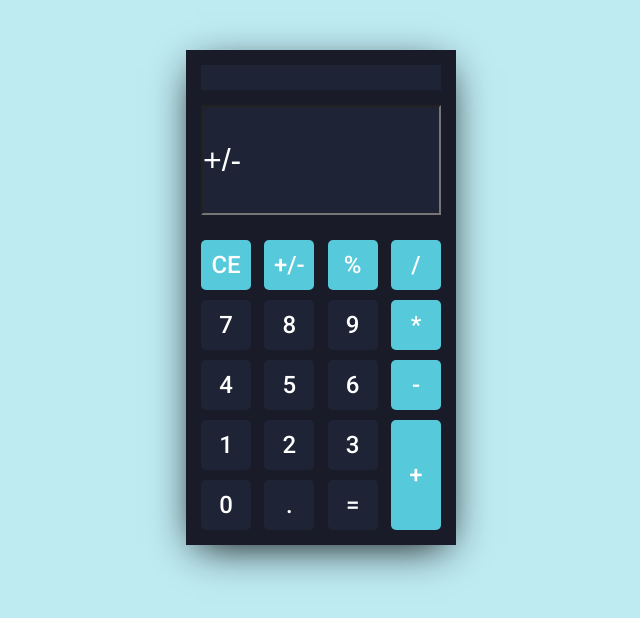
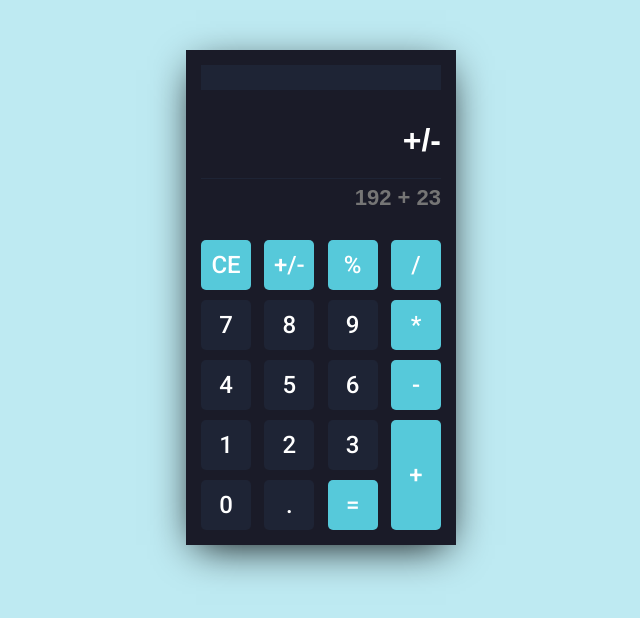
Before and after one commit to Irynanaiko/Calculator-online, a plain HTML site: page index.html in a window 1280 px wide. Both pictures are taken after a click on the button "+/-". Shown: the whole page, without its empty margins (319-959 px from the left). Drawn offline with Linux system fonts and the light colour scheme.

Commit message:
modified project

```diff
--- a/app.js
+++ b/app.js
@@ -1,5 +1,6 @@
 window.addEventListener("DOMContentLoaded", () => {
-    const display = document.querySelector('.display');
+    const displayRes = document.querySelector('.display-result');
+    const displayOp = document.querySelector('.display-operation');
     const equals = document.querySelector('.equals');
     const clear = document.querySelector('.clear');
     const num = document.querySelectorAll('[data-num]');
@@ -12,7 +13,7 @@ window.addEventListener("DOMContentLoaded", () => {
     });
 
     function digitPressed(ev) {
-        display.value += ev.target.innerText;
+        displayRes.value += ev.target.innerText;
     }
 
     // Opers
@@ -22,28 +23,30 @@ window.addEventListener("DOMContentLoaded", () => {
     });
 
     function operPressed(ev) {
-        display.value += ev.target.innerText;
-        // display.value.style.color = '#56c9da';
+        displayRes.value += ev.target.innerText;
+        // displayRes.value.style.color = '#56c9da';
     }
 
     // Equal
     equals.addEventListener('click', calculate);
 
     function calculate() {
-        display.value = eval(display.value);
+        displayRes.value = eval(displayRes.value);
     }
 
     // Clear
-    clear.addEventListener('click', () => (display.value = ''));
+    clear.addEventListener('click', () => (displayRes.value = ''));
 
     // By zero
     divZero.addEventListener('click', divByZero);
 
     function divByZero() {
-        let dispContent = eval(display.value);
+        let dispContent = eval(displayRes.value);
         if (dispContent == 'Infinity') {
-            display.value = 'Ви не можете ділити на 0';
-            // display.value.classList.add('.broken');
+            displayRes.value = 'Ви не можете ділити на 0';
+            // displayRes.value.classList.add('.broken');
+
+            console.log(dispContent)
         }
 
     }
@@ -54,10 +57,10 @@ window.addEventListener("DOMContentLoaded", () => {
     });
 
     function multyOps() {
-        let dispContent = display.value;
+        let dispContent = displayRes.value;
         if (dispContent
             .includes('..' || '++' || '==' || '--' || '**' || '//')) {
-            display.value = 'Ви не можете так робити';
+            displayRes.value = 'Ви не можете так робити';
         }
     }
 
--- a/index.html
+++ b/index.html
@@ -5,7 +5,7 @@
   <meta charset="UTF-8">
   <meta name="viewport" content="width=device-width, initial-scale=1.0">
   <title>Calculator</title>
-  <link href="https://fonts.googleapis.com/css2?family=Roboto:wght@500&display=swap" rel="stylesheet">
+  <link href="https://fonts.googleapis.com/css2?family=Roboto:wght@500;700&display=swap" rel="stylesheet">
   <link rel="stylesheet" href="./style.css">
 </head>
 
@@ -15,9 +15,12 @@
 
       <div class="calc-header"></div>
 
-      <input type="text" class="display" placeholder="0">
 
-      <!-- <div id="viewer" class="viewer calc-display">0</div> -->
+      <div id="viewer" class="viewer calc-display">
+        <input class="display display-result" placeholder="0" type="text" disabled>
+        <input class="display display-operation" placeholder="192 + 23" type="text" disabled>
+
+      </div>
 
       <div class="calc-keyboard">
 
--- a/style.css
+++ b/style.css
@@ -39,14 +39,29 @@ body {
 }
 
 /* display */
-.display,
+
 .calc-display {
+  width: 240px;
   height: 110px;
-  width: 240px;
-  color: #fff;
-  background-color: #1e2435;
   margin-bottom: 15px;
   font-size: 32px;
+  border: none;
+}
+.display {
+  width: 100%;
+  height: 70px;
+  font-size: 32px;
+  font-weight: 700;
+  background-color: transparent;
+  border: none;
+  color: #fff;
+  text-align: right;
+}
+.display-operation {
+  height: 40px;
+  font-weight: 700;
+  font-size: 22px;
+  border-top: 1px solid #1e2435;
 }
 
 .calc-result {
@@ -96,11 +111,13 @@ body {
 }
 
 .clear,
-.ops {
+.ops,
+.equals {
   background-color: #56c9da;
 }
 .clear:active,
-.ops:active {
+.ops:active,
+.equals:active {
   background-color: #2adaf5;
 }
 
```
